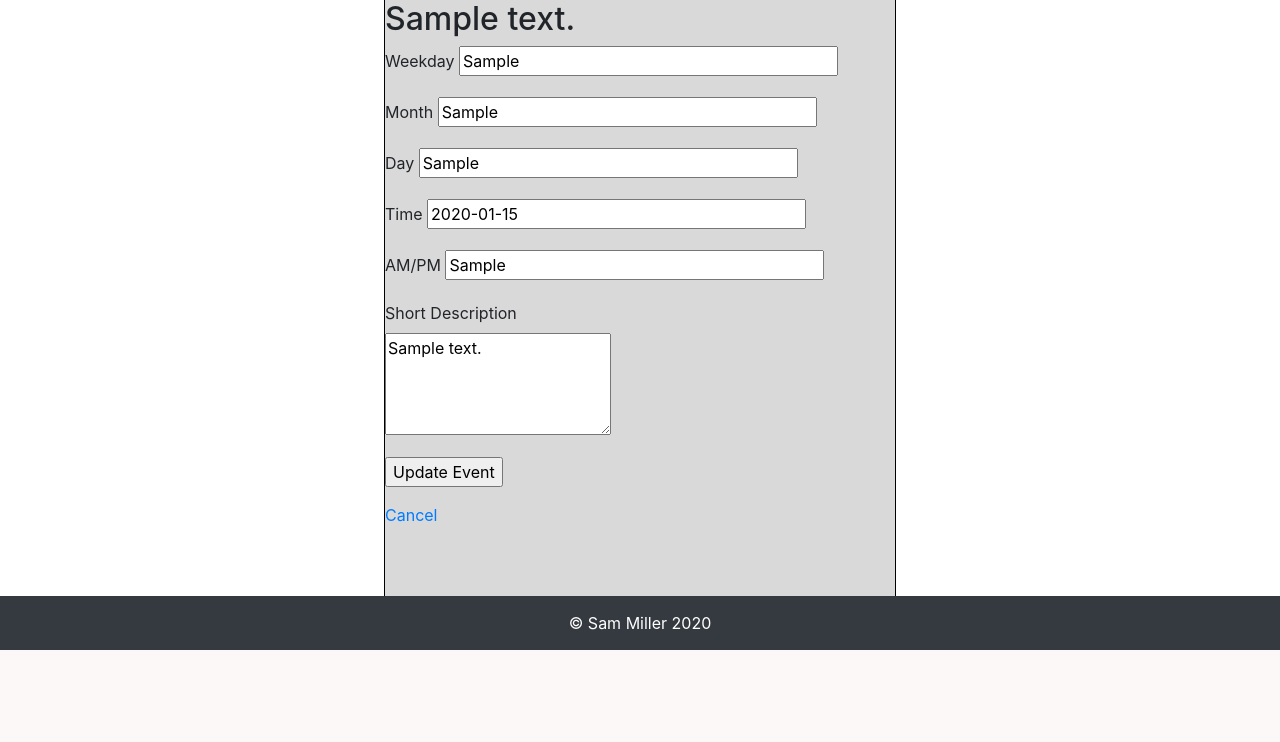
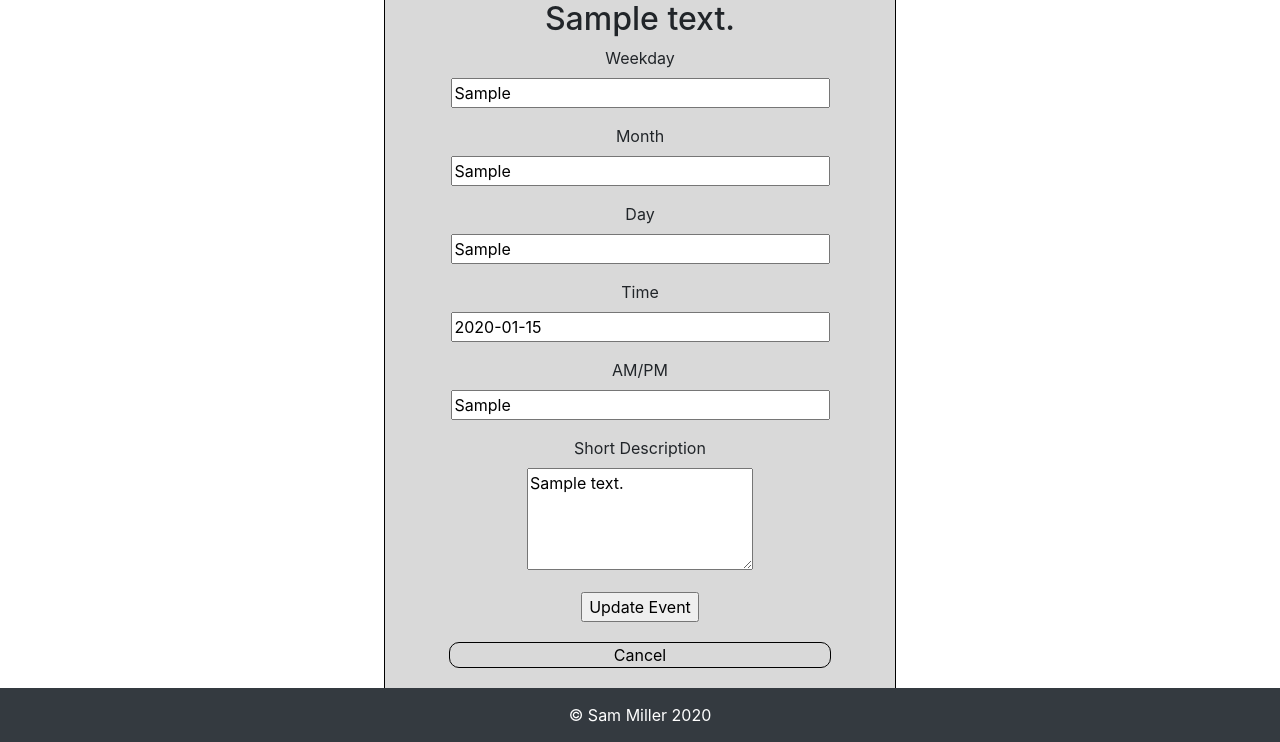
Before and after one commit to SamuelJMiller/group-scheduler, a Flask app: page /group/1/event/1/edit in a window 1280 px wide. Shown: the part 150-892 px from the top of the page. Before the commit the page ends 800 px from the top, so only its background shows below. Run offline with Flask 2, Linux system fonts and the light colour scheme; a user stored in the database is signed in; tables that the repository leaves empty hold one stand-in row (values such as "Sample post"); some libraries are stand-ins or nearby versions.

Commit message:
group pages css

```diff
--- a/app/routes.py
+++ b/app/routes.py
@@ -264,7 +264,7 @@ def new_group_event(groupid):
         )
         db.session.add(event)
         db.session.commit()
-        return redirect(url_for('group_events', groupid=groupid))
+        return redirect(url_for('group_profile', groupid=groupid))
     return render_template('group_create_eng.html', title='New Group Event', form=form, group=group)
 
 @app.route('/group/<groupid>/event/<eventid>/delete')
@@ -294,7 +294,7 @@ def edit_group_event(groupid, eventid):
         event.description = form.description.data
 
         db.session.commit()
-        return redirect(url_for('group_events', groupid=groupid))
+        return redirect(url_for('group_profile', groupid=groupid))
     elif request.method == 'GET':
         form.weekday.data = event.weekday
         form.month.data = event.month
--- a/app/static/styles/style.css
+++ b/app/static/styles/style.css
@@ -662,6 +662,40 @@ footer p {
     text-align: center;
 }
 
+#group-page-header, #group-admin-header-label, .group-admin-header, #group-desc-header, #group-desc-par, #group-events-header, #group-members-header, #no-groupwide-events {
+    text-align: center;
+}
+
+#group-admin-header-label {
+    margin-top: 10px;
+}
+
+#group-desc-header {
+    margin-top: 30px;
+}
+
+#create-group-header, #create-group-name, #create-group-desc, #create-group-submit, #cancel-create-group, #group-manage-header, #edit-group-desc, #edit-group-submit, #group-requests-header, #no-group-request,
+#edit-group-eng-header {
+    text-align: center;
+}
+
+#cancel-create-group, #cancel-edit-group-eng {
+    display: block;
+    width: 75%;
+    text-align: center;
+    color: black;
+    border: 1px solid black;
+    border-radius: 10px;
+    margin-top: 20px;
+    margin-left: auto;
+    margin-right: auto;
+    margin-bottom: 20px;
+}
+
+#create-group-event-header {
+    text-align: center;
+}
+
 /* ERROR PAGES */
 
 #not-found-header, #server-error-header, #error-return-home {
--- a/app/templates/group_edit_eng.html
+++ b/app/templates/group_edit_eng.html
@@ -4,49 +4,49 @@
     <h2 id="edit-group-eng-header">{{ event.description }}</h2>
     <form action="" method="POST">
         {{ form.hidden_tag() }}
-        <p id="group-event-wkdy-par">
-            {{ form.weekday.label }}
+        <p id="event-wkdy">
+            {{ form.weekday.label }}<br>
             {{ form.weekday(size=32) }}<br>
             {% for error in form.weekday.errors %}
                 <span style="color: red;">[{{ error }}]</span>
             {% endfor %}
         </p>
-        <p id="group-event-mnth-par">
-            {{ form.month.label }}
+        <p id="event-month">
+            {{ form.month.label }}<br>
             {{ form.month(size=32) }}<br>
             {% for error in form.month.errors %}
                 <span style="color: red;">[{{ error }}]</span>
             {% endfor %}
         </p>
-        <p id="group-event-day-par">
-            {{ form.day.label }}
+        <p id="event-day">
+            {{ form.day.label }}<br>
             {{ form.day(size=32) }}<br>
             {% for error in form.day.errors %}
                 <span style="color: red;">[{{ error }}]</span>
             {% endfor %}
         </p>
-        <p id="group-event-time-par">
-            {{ form.time.label }}
+        <p id="event-time">
+            {{ form.time.label }}<br>
             {{ form.time(size=32) }}<br>
             {% for error in form.time.errors %}
                 <span style="color: red;">[{{ error }}]</span>
             {% endfor %}
         </p>
-        <p id="group-event-ampm-par">
-            {{ form.am_pm.label }}
+        <p id="event-ampm">
+            {{ form.am_pm.label }}<br>
             {{ form.am_pm(size=32) }}<br>
             {% for error in form.am_pm.errors %}
                 <span style="color: red;">[{{ error }}]</span>
             {% endfor %}
         </p>
-        <p id="group-event-desc-par">
+        <p id="event-desc">
             {{ form.description.label }}<br>
             {{ form.description(rows=4) }}<br>
             {% for error in form.description.errors %}
                 <span style="color: red;">[{{ error }}]</span>
             {% endfor %}
         </p>
-        <p id="group-event-submit">{{ form.update_submit() }}</p>
+        <p id="submit-event">{{ form.update_submit() }}</p>
     </form>
-    <a id="cancel-edit-group-eng" href="{{ url_for('group_events', groupid=groupid) }}">Cancel</a>
+    <a id="cancel-edit-group-eng" href="{{ url_for('group_profile', groupid=groupid) }}">Cancel</a>
 {% endblock %}
```
Also changed, not shown: app/templates/group.html (+8 -0 lines), app/templates/group_create_eng.html (+13 -13 lines).
